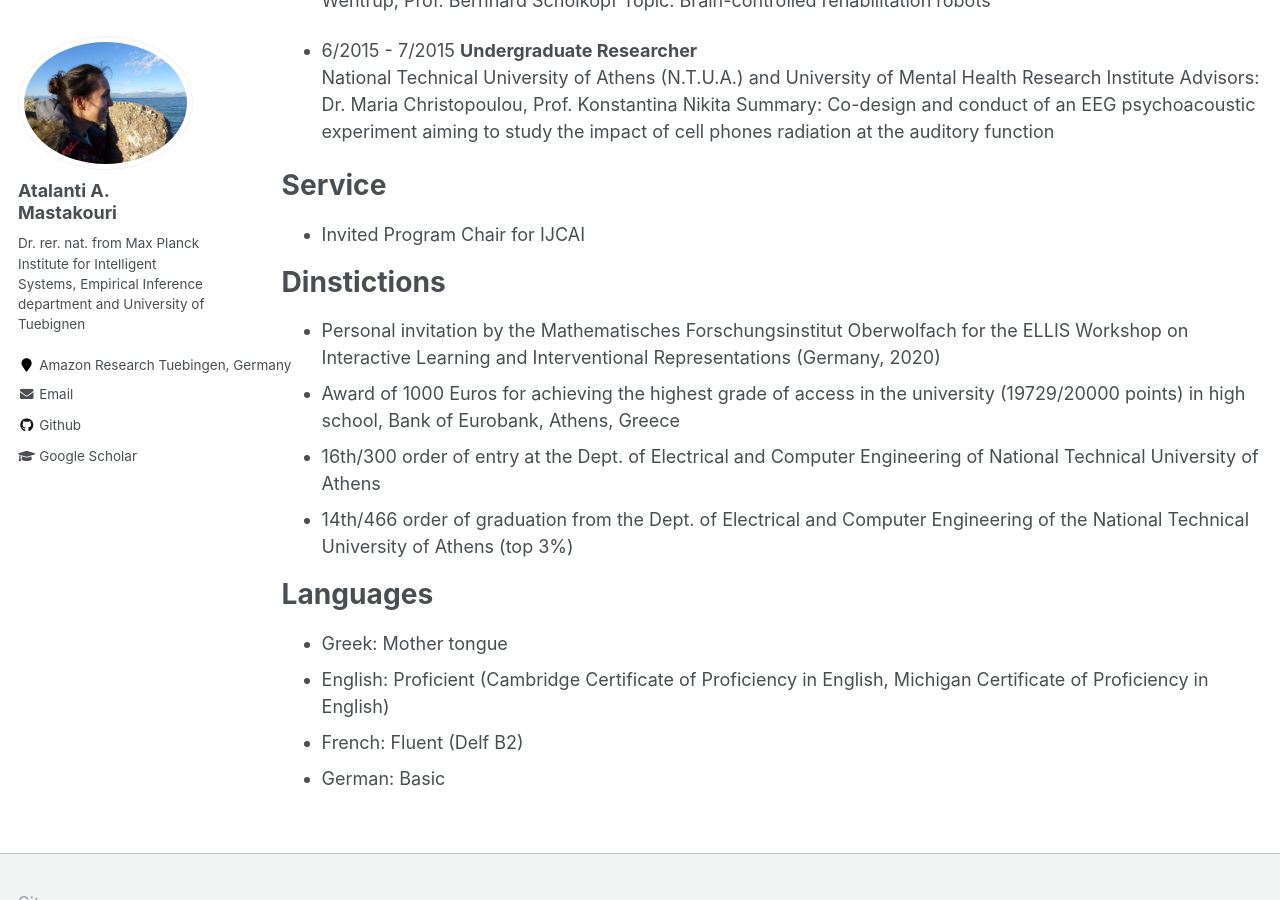
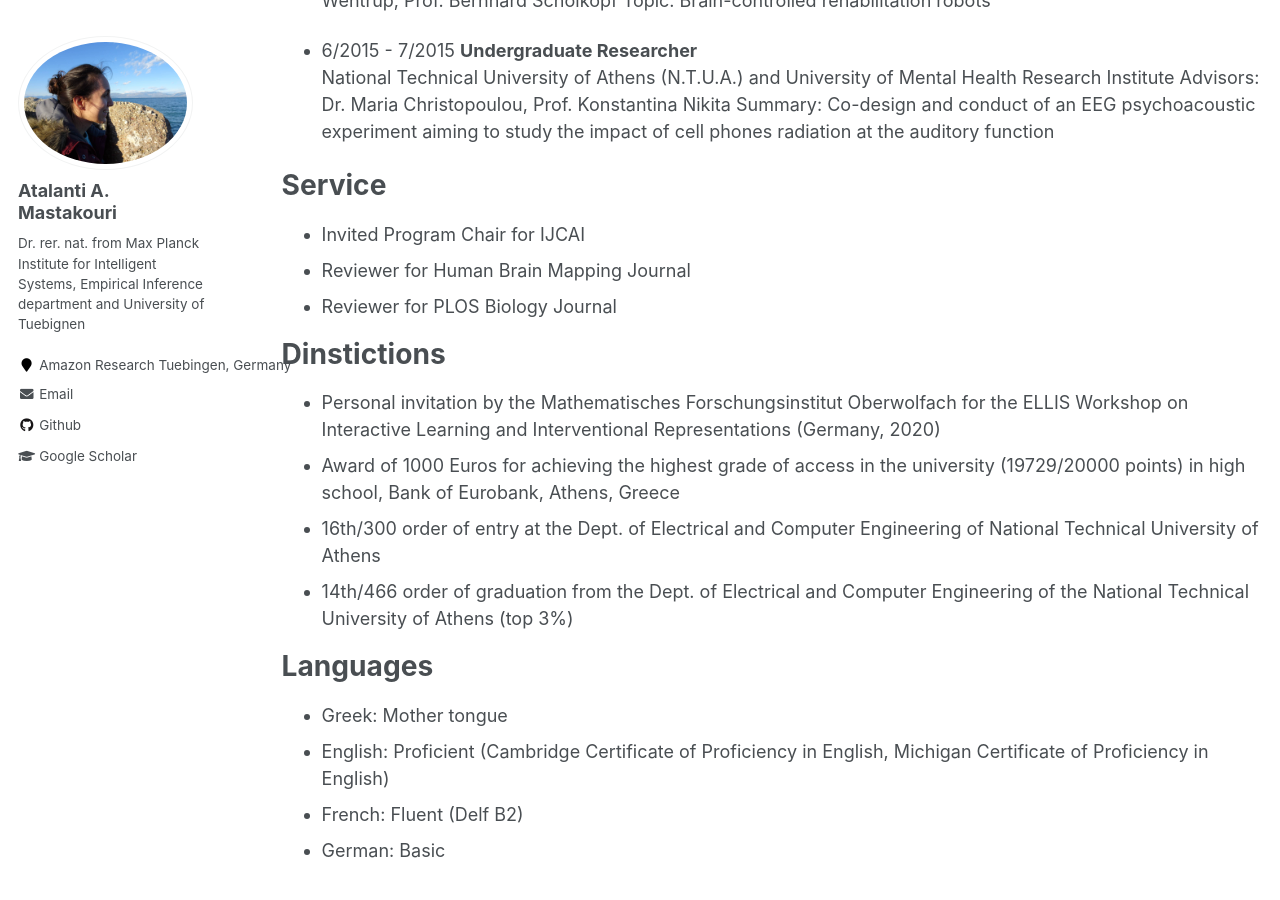
Before and after one commit to atalanti/atalanti.github.io, a Jekyll site: the page built from _pages/cv.md, in a window 1280 px wide and 900 px high, scrolled down 1209 px. Built offline with Jekyll 4.4.1, drawn with Linux system fonts in a browser that asks for light colours.

Commit message:
update CV

```diff
--- a/_pages/cv.md
+++ b/_pages/cv.md
@@ -56,6 +56,8 @@ cell phones radiation at the auditory function
 Service
 ======
 * Invited Program Chair for IJCAI
+* Reviewer for Human Brain Mapping Journal
+* Reviewer for PLOS Biology Journal
 
 Dinstictions
 ======
```
